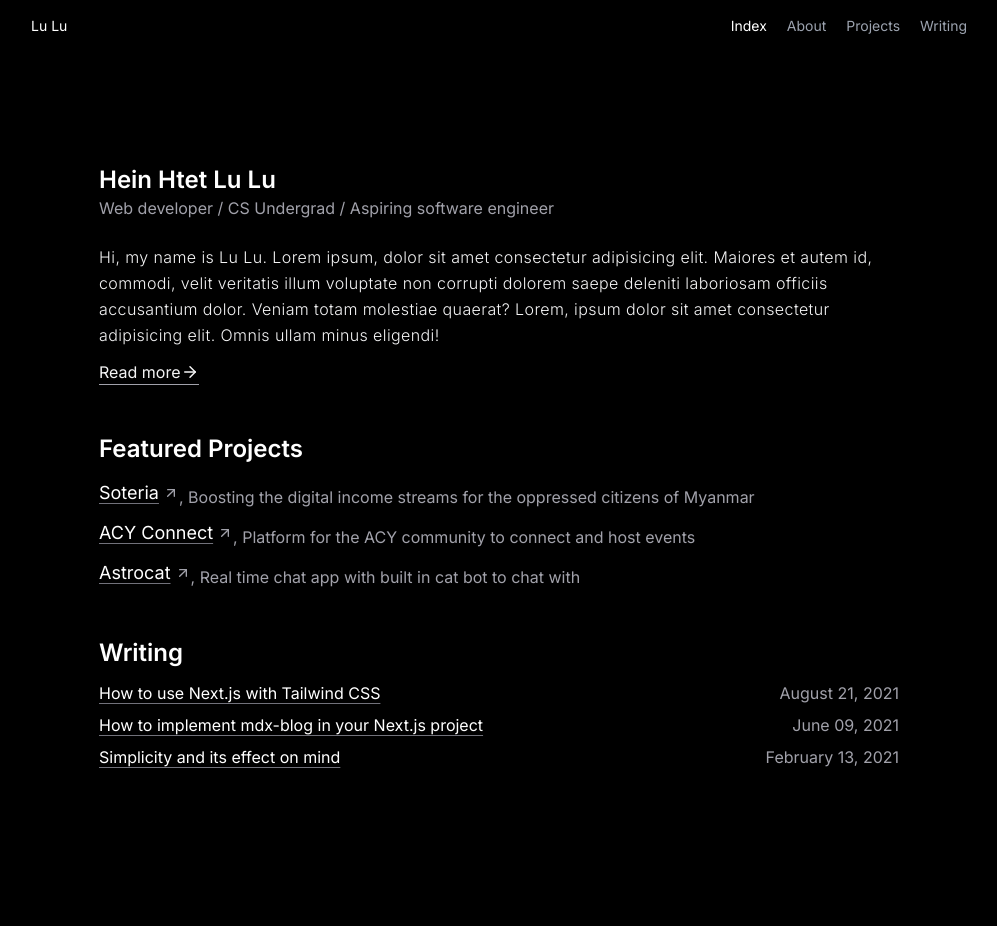
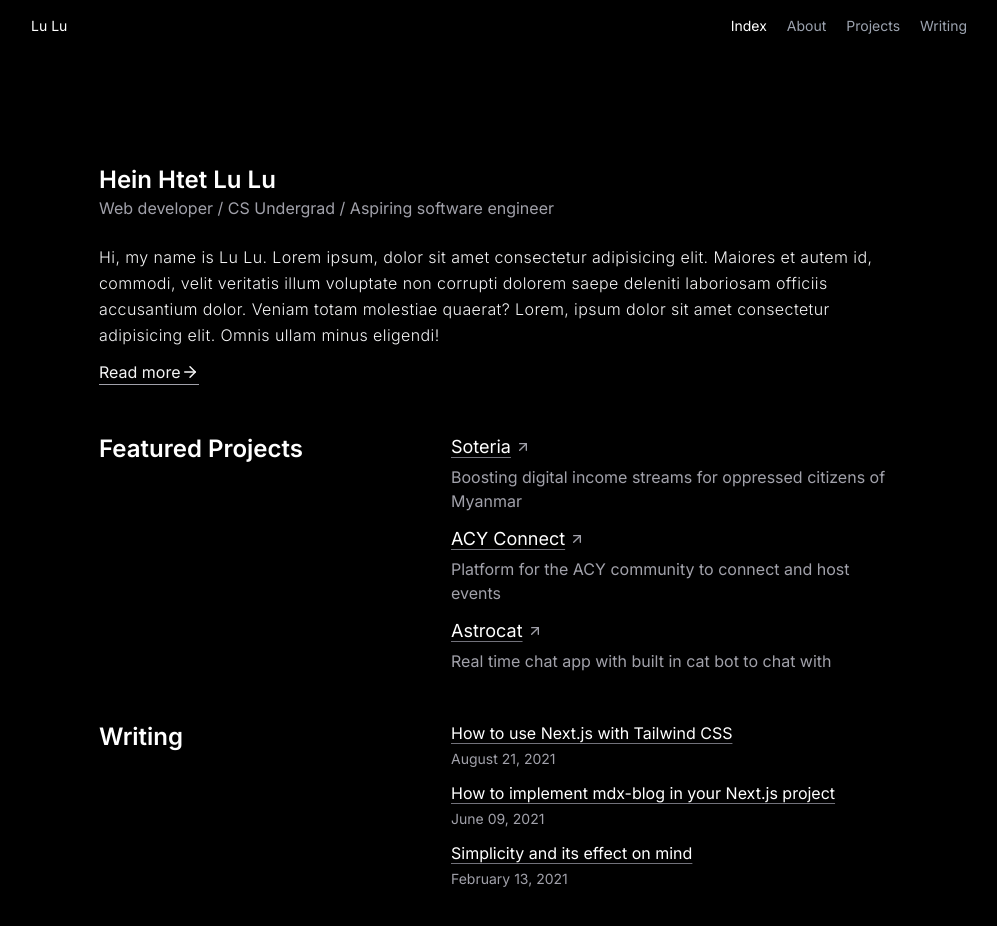
Before and after one commit to JstVex/portfolio, a Next.js app: page / in a window 1280 px wide. Shown: the top 926 px of the page, without its empty margins (141-1138 px from the left). Built offline with nearby package versions, Linux system fonts and the light colour scheme.

Commit message:
Display horizontally on larger screens

```diff
--- a/components/Home/Featured.tsx
+++ b/components/Home/Featured.tsx
@@ -3,7 +3,7 @@ import { ArrowUpRight, Dot } from "lucide-react";
 const featured = [
     {
         name: "Soteria",
-        description: "Boosting the digital income streams for the oppressed citizens of Myanmar",
+        description: "Boosting digital income streams for oppressed citizens of Myanmar",
         link: "https://soteria.vercel.app/"
     },
     {
@@ -20,22 +20,21 @@ const featured = [
 
 const Featured = () => {
     return (
-        <section className="my-12">
-            <h2 className="text-2xl font-semibold my-3">
+        <section className="my-12 md:flex md:justify-between md:items-start">
+            <h2 className="text-2xl font-semibold my-3 md:my-0">
                 Featured Projects
             </h2>
-            <ul className="flex flex-col space-y-2">
+            <ul className="flex flex-col space-y-3 md:w-divider">
                 {featured.map((project) => (
-                    <li key={project.name} className="flex items-center">
-                        {/* <Dot width={25} /> */}
+                    <li key={project.name} className="flex flex-col space-y-1">
                         <a href={project.link} className="flex items-center space-x-1">
                             <h3 className="text-lg underline underline-offset-4 decoration-zinc-500">
                                 {project.name}
                             </h3>
                             <ArrowUpRight size={16} className="text-zinc-400" />
                         </a>
-                        <p className="mt-2 text-zinc-400">
-                            , {project.description}
+                        <p className="text-zinc-400">
+                            {project.description}
                         </p>
                     </li>
                 ))}
--- a/components/Home/Writing.tsx
+++ b/components/Home/Writing.tsx
@@ -20,17 +20,17 @@ const writing = [
 
 const Writing = () => {
     return (
-        <section className="my-12">
-            <h2 className="text-2xl font-semibold my-3">
+        <section className="my-12 md:flex md:justify-between md:items-start">
+            <h2 className="text-2xl font-semibold my-3 md:my-0">
                 Writing
             </h2>
-            <ul className="flex flex-col space-y-2">
+            <ul className="flex flex-col space-y-3 w-divider">
                 {writing.map((post) => (
-                    <li key={post.title} className="flex items-center justify-between">
+                    <li key={post.title} className="flex flex-col space-y-1">
                         <Link href={post.href} className="underline underline-offset-4 decoration-zinc-500">
                             {post.title}
                         </Link>
-                        <div className="text-zinc-400">
+                        <div className="text-sm text-zinc-400">
                             {post.date}
                         </div>
                     </li>
--- a/tailwind.config.ts
+++ b/tailwind.config.ts
@@ -10,9 +10,11 @@ const config: Config = {
     extend: {
       maxWidth: {
         main: "50rem",
+        divider: "28rem",
       },
       width: {
         main: "50rem",
+        divider: "28rem",
       },
     },
   },
```
